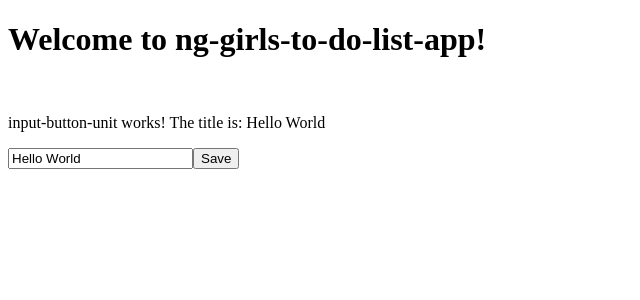
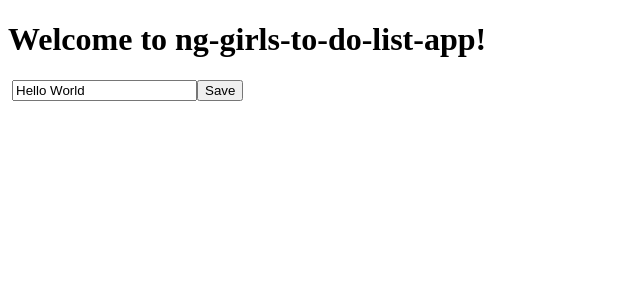
Before and after one commit to karomamczi/ng-girls-to-do-list-app, an Angular app: page / in a window 1280 px wide. Shown: the top 300 px of the page, without its empty margins (0-640 px from the left). Built offline with nearby package versions, Linux system fonts and the light colour scheme.

Commit message:
feat: Element ref - #

```diff
--- a/src/app/input-button-unit/input-button-unit.component.ts
+++ b/src/app/input-button-unit/input-button-unit.component.ts
@@ -3,13 +3,8 @@
 @Component({
   selector: 'app-input-button-unit',
   template: `
-    <p>
-      input-button-unit works!
-      The title is: {{ title }}
-    </p>
-
-    <input [value]="title">
-    <button (click)="changeTitle('Button Clicked!')">Save</button>
+    <input #inputElementRef [value]="title" (keyup.enter)="changeTitle(inputElementRef.value)">
+    <button (click)="changeTitle(inputElementRef.value)">Save</button>
   `,
   styleUrls: ['./input-button-unit.component.css']
 })
```
